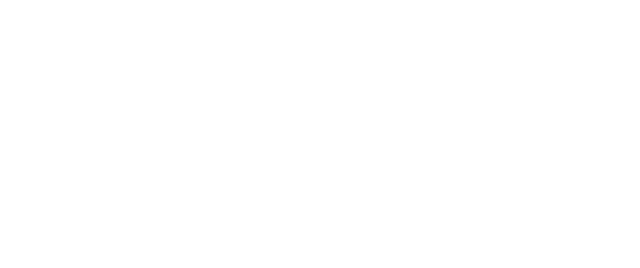
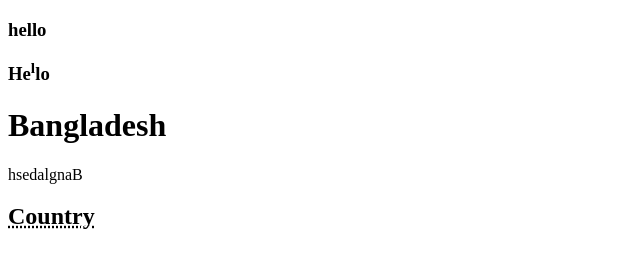
Before and after one commit to Atif151/Digital-webpage, a plain HTML site: page test.html in a window 1280 px wide. Shown: the whole page, without its empty margins (0-640 px from the left). Drawn offline with Linux system fonts and the light colour scheme.

Commit message:
Added some tags

```diff
--- a/test.html
+++ b/test.html
@@ -4,8 +4,14 @@
     <meta charset="UTF-8">
     <meta name="viewport" content="width=device-width, initial-scale=1.0">
     <title>Document</title>
+    <link rel="stylesheet" href="test.css">
 </head>
 <body>
+    <h3>hello </h3>
+    <h3>He<sup>l</sup>lo</h3>
+    <h1>Bangladesh</h1>
+    <h1></h1><bdo dir="rtl">Bangladesh</bdo>
+    <h2><abbr title="this is Bangladesh">Country </abbr></h2>
 
 </body>
 </html>
```
